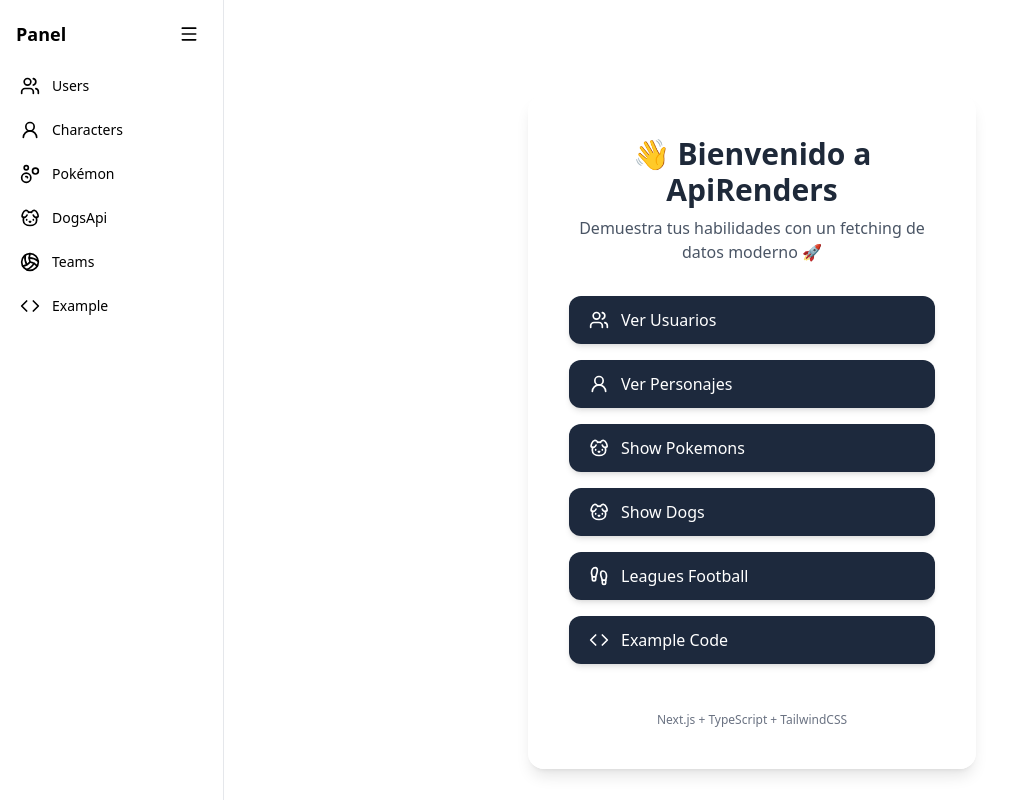
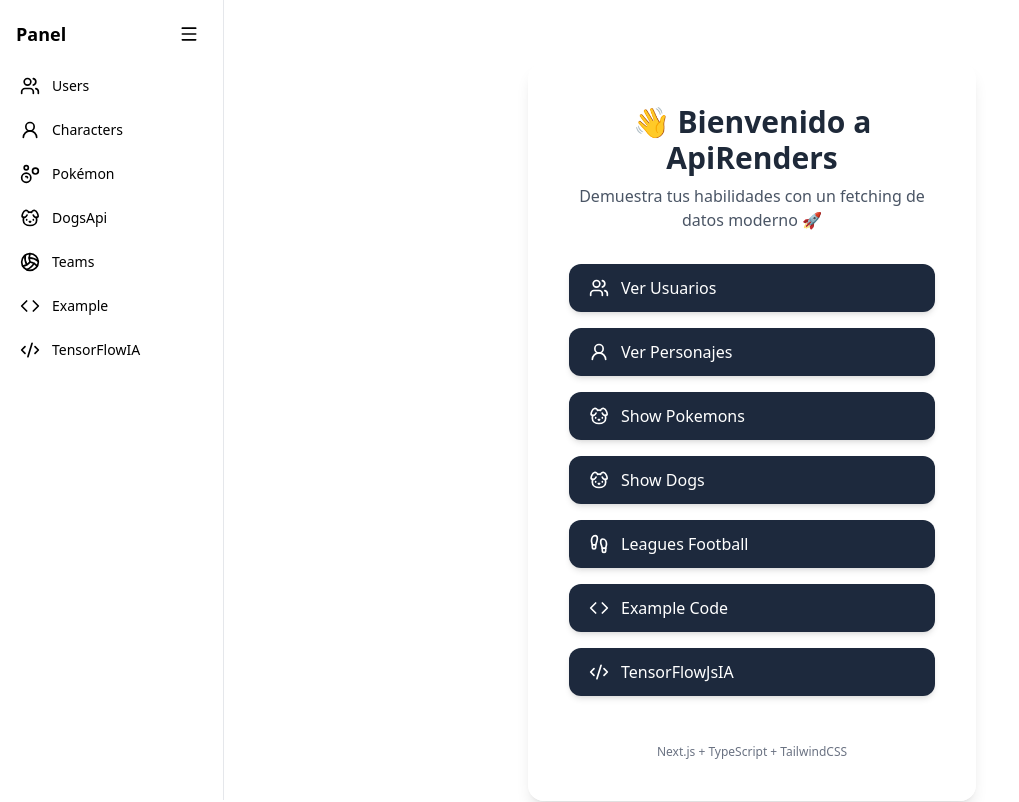
Before and after one commit to juanchoalcoba/apirenders, a Next.js app: page / in a window 1280 px wide. Shown: the top 802 px of the page, without its empty margins (0-1019 px from the left). Built offline with nearby package versions, Linux system fonts and the light colour scheme.

Commit message:
fixing error building

```diff
--- a/app/components/Sidebar.tsx
+++ b/app/components/Sidebar.tsx
@@ -2,7 +2,7 @@
 
 import Link from "next/link";
 import { useState, useEffect } from "react";
-import { Users, UserRound, Menu, Bubbles, Dog, Code, Volleyball } from "lucide-react";
+import { Users, UserRound, Menu, Bubbles, Dog, Code, Volleyball, Code2 } from "lucide-react";
 import { usePathname } from "next/navigation";
 import { RouteItem } from "../types/types";
 
@@ -13,6 +13,7 @@ const navItems: RouteItem[] = [
   { href: "/dogs", label: "DogsApi", icon: Dog },
   { href: "/league", label: "Teams", icon: Volleyball },
   { href: "/example-fetching", label: "Example", icon: Code },
+  { href: "/tensorflow", label: "TensorFlowIA", icon: Code2 },
 ];
 
 export default function Sidebar() {
--- a/app/page.tsx
+++ b/app/page.tsx
@@ -1,5 +1,5 @@
 import Link from "next/link";
-import { Users, UserRound, Dog, Code, Footprints } from "lucide-react";
+import { Users, UserRound, Dog, Code, Footprints, Code2 } from "lucide-react";
 import { RouteItem } from "./types/types";
 
 
@@ -11,6 +11,7 @@ const routes: RouteItem[] = [
   { href: "/dogs", label: "Show Dogs", icon: Dog },
   { href: "/league", label: "Leagues Football", icon: Footprints },
   { href: "/example-fetching", label: "Example Code", icon: Code },
+  { href: "/tensorflow", label: "TensorFlowJsIA", icon: Code2 },
 ];
 
 export default function Home() {
--- a/app/solo/page.tsx
+++ b/app/solo/page.tsx
@@ -0,0 +1,8 @@
+
+const Page = () => {
+  return (
+    <div>page</div>
+  )
+}
+
+export default Page
```
